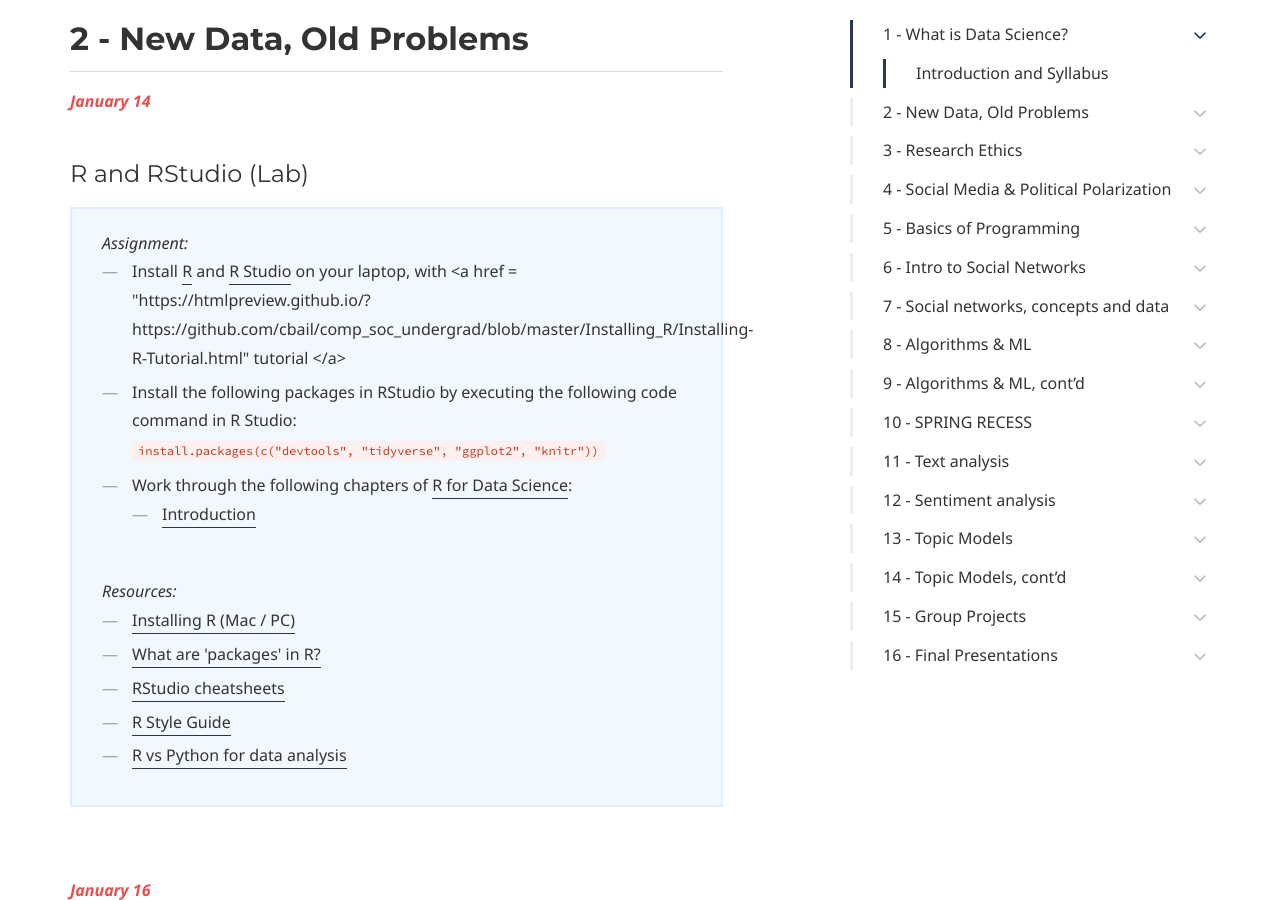
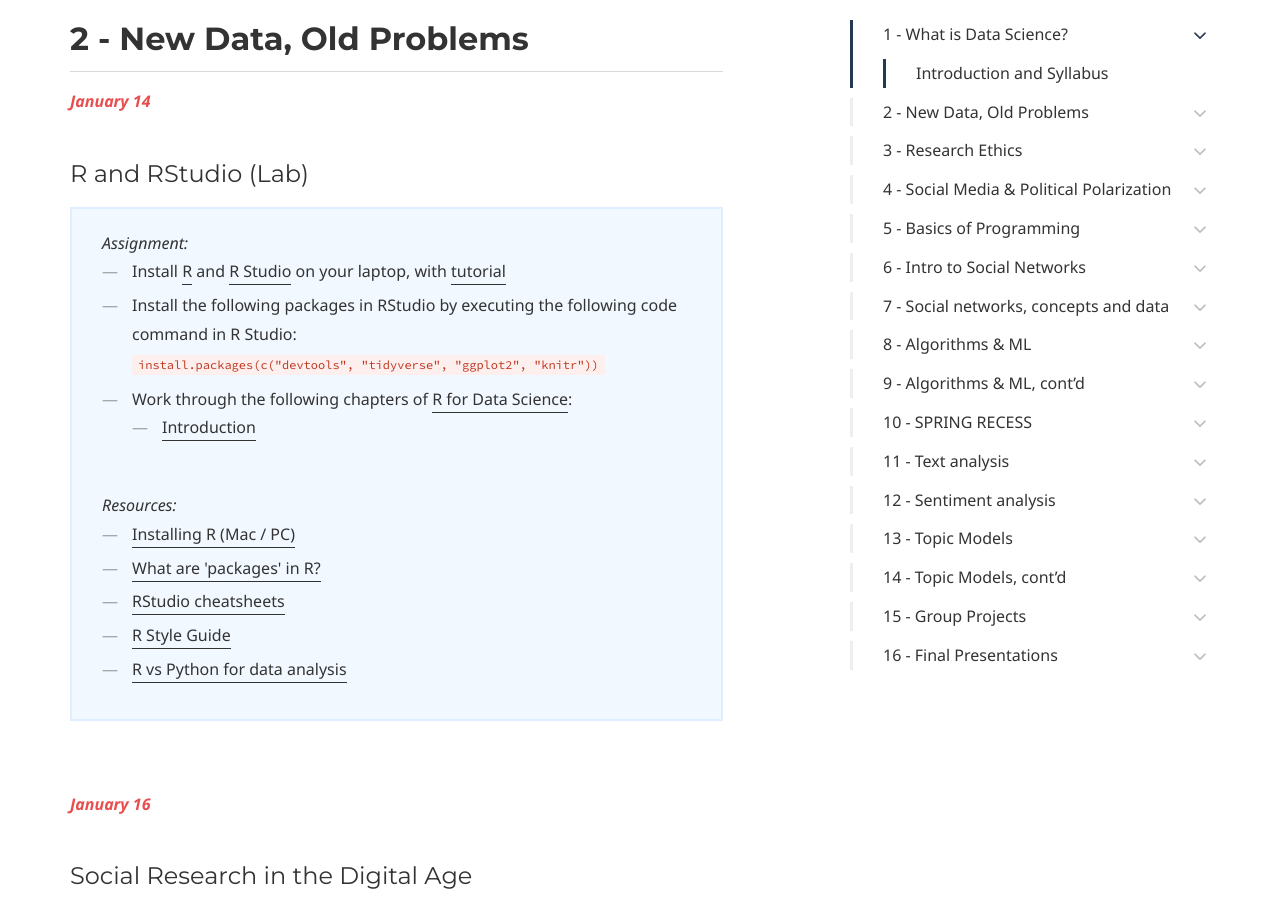
Before and after one commit to dssoc/dssoc.github.io, a Jekyll site: the page built from schedule.md, in a window 1280 px wide and 900 px high, scrolled down 967 px. Built offline with Jekyll 4.4.1, drawn with Linux system fonts in a browser that asks for light colours; some web fonts are replaced.

Commit message:
update R install tutorial

```diff
--- a/schedule.md
+++ b/schedule.md
@@ -34,7 +34,7 @@ page_nav:
 <div class="callout callout--info">
 <i>Assignment:</i> <br/>
 <ul>
-<li>Install <a href = "https://cloud.r-project.org/">R</a> and <a href = "https://www.rstudio.com/">R Studio</a> on your laptop, with <a href = "https://htmlpreview.github.io/?https://github.com/cbail/comp_soc_undergrad/blob/master/Installing_R/Installing-R-Tutorial.html" tutorial </a></li>
+<li>Install <a href = "https://cloud.r-project.org/">R</a> and <a href = "https://www.rstudio.com/">R Studio</a> on your laptop, with <a href = "https://htmlpreview.github.io/?https://github.com/cbail/comp_soc_undergrad/blob/master/Installing_R/Installing-R-Tutorial.html"> tutorial </a></li>
 <li>Install the following packages in RStudio by executing the following code command in R Studio:
 <br/><small><code>install.packages(c("devtools", "tidyverse", "ggplot2", "knitr"))</code></small></li>
 <li>Work through the following chapters of <a href = "http://r4ds.had.co.nz/">R for Data Science</a>:
```
